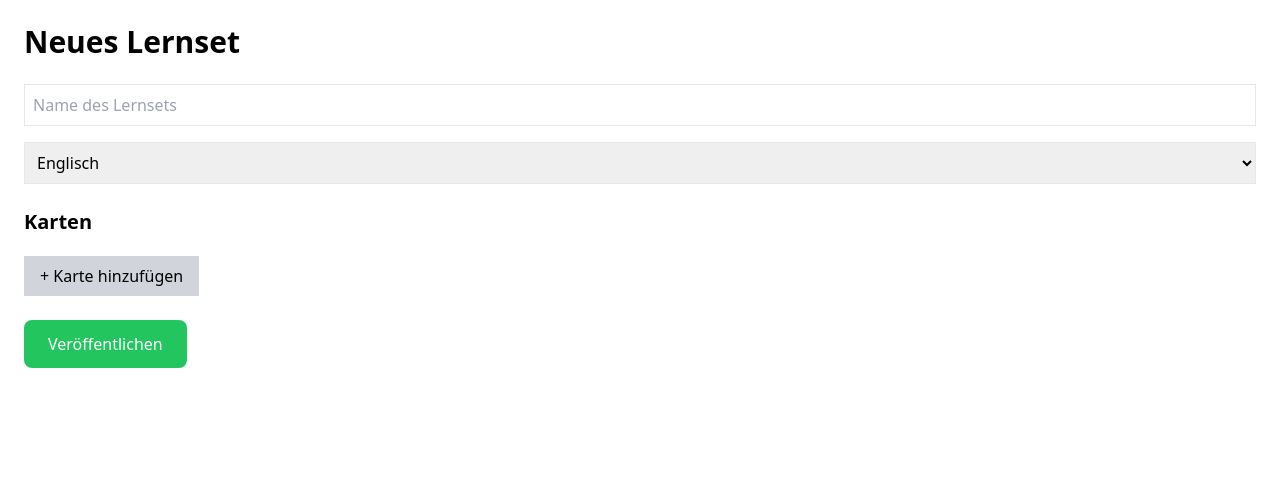
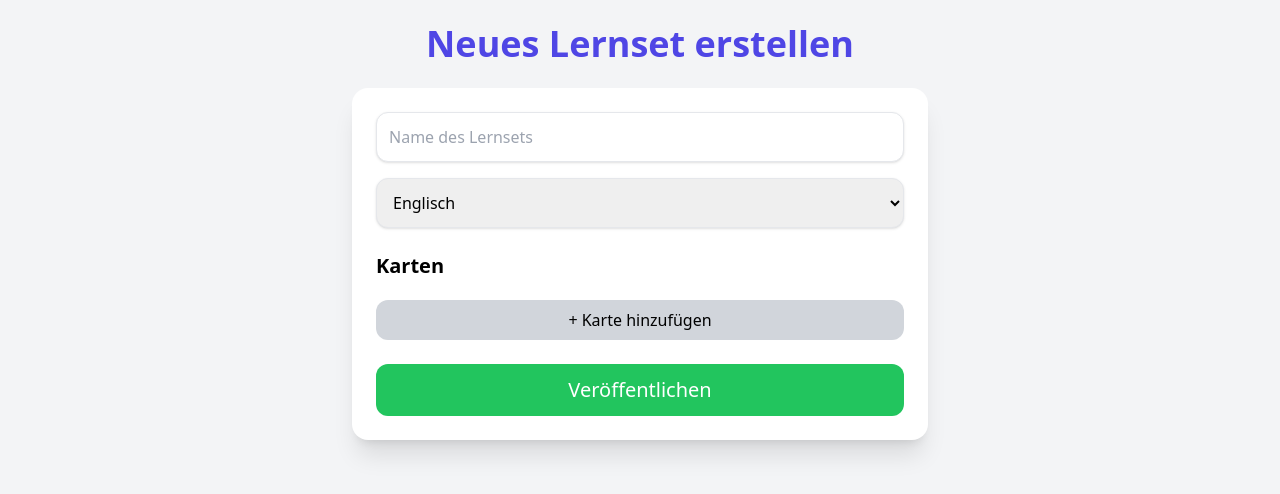
Before and after one commit to ArSiJa-Studios/Kartensets, a plain HTML site: page frontend/create.html in a window 1280 px wide. Drawn offline with nearby package versions, Linux system fonts and the light colour scheme.

Commit message:
Enhance create.html with Tailwind CSS styling

```diff
--- a/frontend/create.html
+++ b/frontend/create.html
@@ -7,13 +7,18 @@
   <script src="https://cdn.tailwindcss.com"></script>
 </head>
 
-<body class="p-6">
+<body class="bg-gray-100 p-6">
 
-  <h1 class="text-3xl font-bold mb-6">Neues Lernset</h1>
+  <h1 class="text-4xl font-bold text-indigo-600 mb-6 text-center">
+    Neues Lernset erstellen
+  </h1>
 
-  <input id="setName" class="border p-2 w-full mb-4" placeholder="Name des Lernsets">
+  <div class="max-w-xl mx-auto bg-white p-6 rounded-2xl shadow-xl">
 
-  <select id="setCategory" class="border p-2 w-full mb-6">
+    <input id="setName" class="border p-3 w-full mb-4 rounded-xl shadow"
+           placeholder="Name des Lernsets">
+
+    <select id="setCategory" class="border p-3 w-full mb-6 rounded-xl shadow">
       <option>Englisch</option>
       <option>Französisch</option>
       <option>Spanisch</option>
@@ -24,11 +29,16 @@
 
     <div id="cardsContainer"></div>
 
-  <button id="addCardBtn" class="bg-gray-300 px-4 py-2 mt-3">+ Karte hinzufügen</button>
+    <button id="addCardBtn"
+            class="bg-gray-300 hover:bg-gray-400 px-4 py-2 mt-3 rounded-xl w-full">
+      + Karte hinzufügen
+    </button>
 
-  <br><br>
+    <button id="publishBtn"
+            class="w-full bg-green-500 hover:bg-green-600 text-white px-6 py-3 rounded-xl mt-6 text-xl">
+      Veröffentlichen
+    </button>
 
-  <button id="publishBtn" class="bg-green-500 text-white px-6 py-3 rounded-lg">Veröffentlichen</button>
-
+  </div>
 </body>
 </html>
```
Lines whose indentation alone changed are shown as unchanged.
